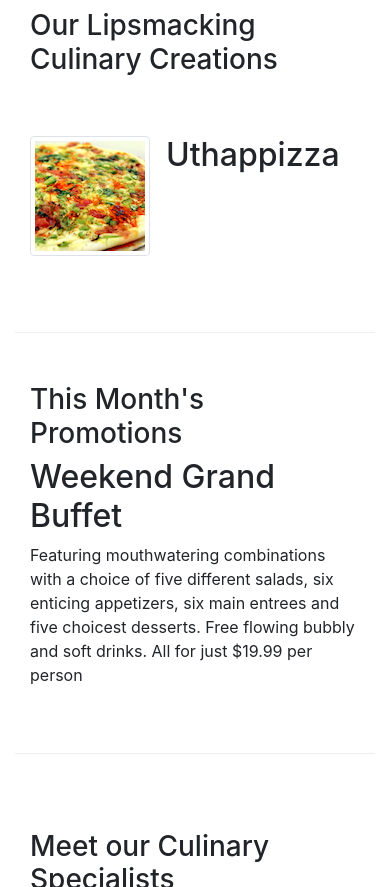
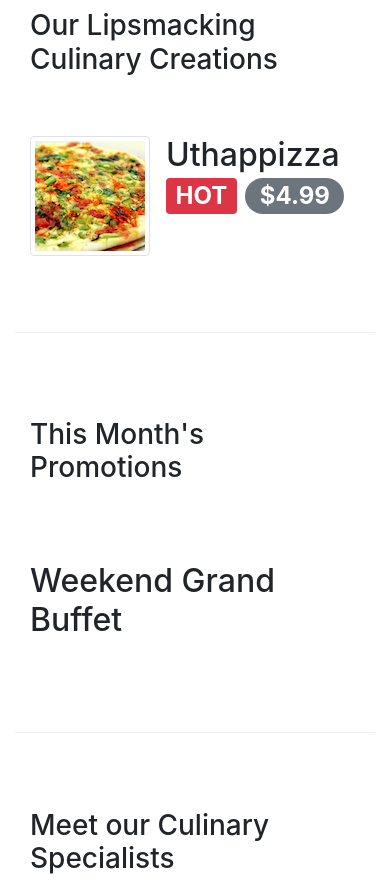
Before and after one commit to basil-kp/bootstrap4-works, a website: page index.html in a window 390 px wide. Shown: the part 620-1507 px from the top of the page. Drawn offline with nearby package versions, Linux system fonts and the light colour scheme.

Commit message:
Alerting Users

```diff
--- a/index.html
+++ b/index.html
@@ -58,7 +58,7 @@
                     <img class="d-flex mr-3  img-thumbnail align-self-center"
                     src="img/uthappizza.png" alt="Uthappizza">
                     <div class="media-body">
-                        <h2 class="mt-0">Uthappizza</h2>
+                        <h2 class="mt-0">Uthappizza <span class="badge badge-danger">HOT</span> <span class="badge badge-pill badge-secondary">$4.99</span></h2>
                         <p class="d-none d-sm-block">A unique combination of Indian Uthappam (pancake) and Italian pizza, topped with Cerignola olives, ripe vine cherry tomatoes, Vidalia onion, Guntur chillies and Buffalo Paneer.</p>
                     </div>
                 </div>
@@ -72,7 +72,7 @@
             </div>
             <div class="col col-sm col-md">
                 <h2>Weekend Grand Buffet</h2>
-                <p>Featuring mouthwatering combinations with a choice of five different salads, six enticing appetizers, six main entrees and five choicest desserts. Free flowing bubbly and soft drinks. All for just $19.99 per person </p>
+                <p class="d-none d-sm-block">Featuring mouthwatering combinations with a choice of five different salads, six enticing appetizers, six main entrees and five choicest desserts. Free flowing bubbly and soft drinks. All for just $19.99 per person </p>
             </div>
         </div>
 
```
